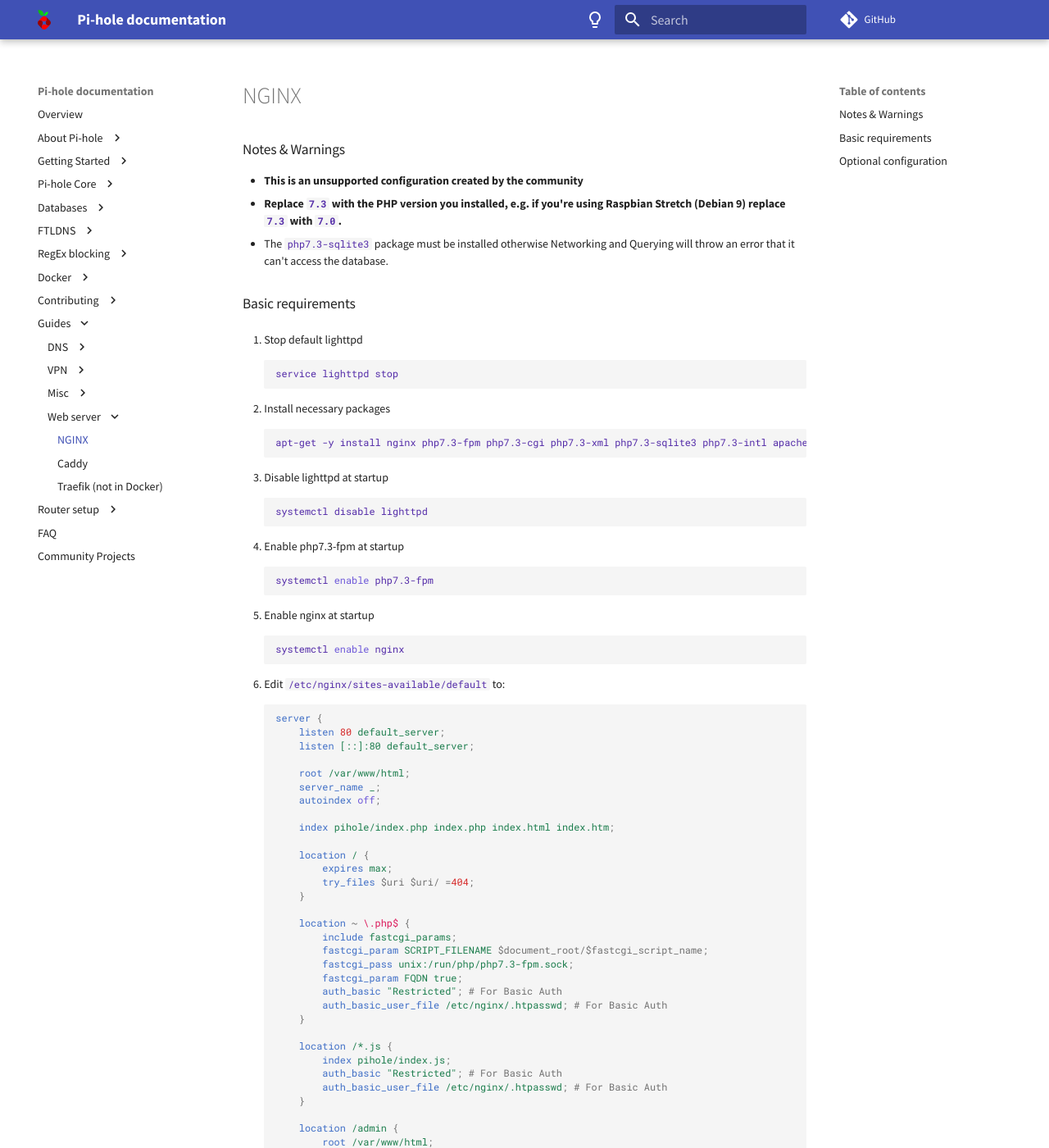
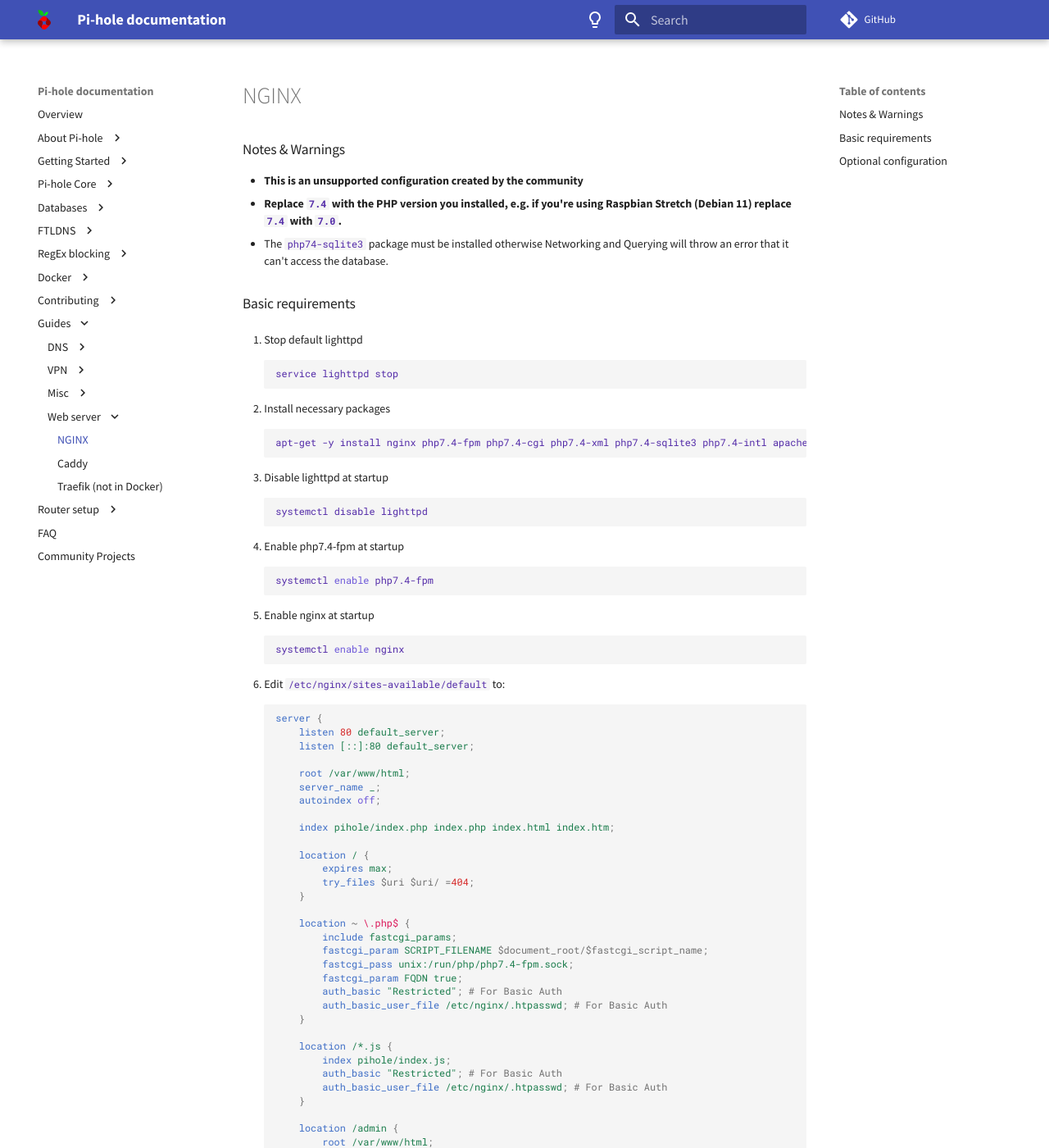
Before and after one commit to pi-hole/docs, an MkDocs documentation site: the page built from docs/guides/webserver/nginx.md, in a window 1280 px wide and 1400 px high. Shown: the whole window at 82% size. Built offline with MkDocs 1.6.1 and Material for MkDocs 9.7.7, drawn with Linux system fonts in a browser that asks for light colours; comment, search, counter and statistics services are not loaded; some of the changed text lies outside the part shown.

Commit message:
Update nginx.md

````diff
--- a/docs/guides/webserver/nginx.md
+++ b/docs/guides/webserver/nginx.md
@@ -1,8 +1,8 @@
 ### Notes & Warnings
 
 - **This is an unsupported configuration created by the community**
-- **Replace `7.3` with the PHP version you installed, e.g. if you're using Raspbian Stretch (Debian 9) replace `7.3` with `7.0`.**
-- The `php7.3-sqlite3` package must be installed otherwise Networking and Querying will throw an error that it can't access the database.
+- **Replace `7.4` with the PHP version you installed, e.g. if you're using Raspbian Stretch (Debian 11) replace `7.4` with `7.0`.**
+- The `php74-sqlite3` package must be installed otherwise Networking and Querying will throw an error that it can't access the database.
 
 ### Basic requirements
 
@@ -15,7 +15,7 @@
 2. Install necessary packages
 
     ```bash
-    apt-get -y install nginx php7.3-fpm php7.3-cgi php7.3-xml php7.3-sqlite3 php7.3-intl apache2-utils
+    apt-get -y install nginx php7.4-fpm php7.4-cgi php7.4-xml php7.4-sqlite3 php7.4-intl apache2-utils
     ```
 
 3. Disable lighttpd at startup
@@ -24,10 +24,10 @@
     systemctl disable lighttpd
     ```
 
-4. Enable php7.3-fpm at startup
+4. Enable php7.4-fpm at startup
 
     ```bash
-    systemctl enable php7.3-fpm
+    systemctl enable php7.4-fpm
     ```
 
 5. Enable nginx at startup
@@ -57,7 +57,7 @@
         location ~ \.php$ {
             include fastcgi_params;
             fastcgi_param SCRIPT_FILENAME $document_root/$fastcgi_script_name;
-            fastcgi_pass unix:/run/php/php7.3-fpm.sock;
+            fastcgi_pass unix:/run/php/php7.4-fpm.sock;
             fastcgi_param FQDN true;
             auth_basic "Restricted"; # For Basic Auth
             auth_basic_user_file /etc/nginx/.htpasswd; # For Basic Auth
@@ -106,10 +106,10 @@
     usermod -aG pihole www-data
     ```
 
-11. Start php7.3-fpm daemon
+11. Start php7.4-fpm daemon
 
     ```bash
-    service php7.3-fpm start
+    service php7.4-fpm start
     ```
 
 12. Start nginx web server
````
